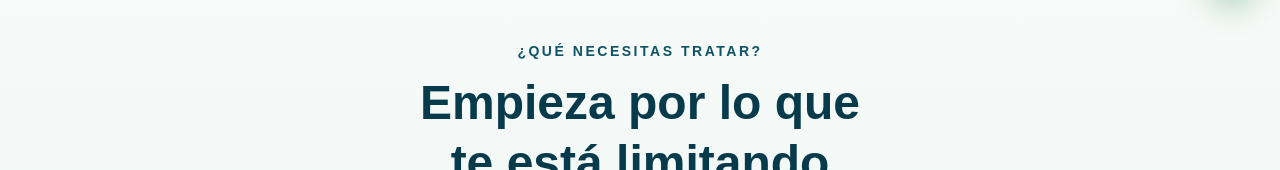
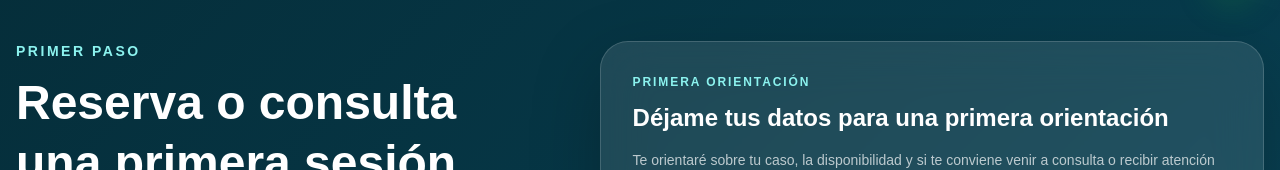
Before and after one commit to AltamiraSoftware/borja-fisio-landing, a Next.js app: page /tratamientos in a window 1280 px wide. Shown: the part 782-952 px from the top of the page. Built offline with nearby package versions, Linux system fonts and the light colour scheme; no server answers.

Commit message:
ux: place single functional contact form immediately after every standard page hero

```diff
--- a/src/components/common/StandardPage.tsx
+++ b/src/components/common/StandardPage.tsx
@@ -3,6 +3,7 @@ import { Header } from "@/components/landing/Header";
 import { Footer } from "@/components/landing/Footer";
 import { FloatingWhatsApp } from "@/components/landing/FloatingWhatsApp";
 import { InteriorHero } from "@/components/common/InteriorHero";
+import { ContactSection } from "@/components/landing/ContactSection";
 
 type StandardPageProps = {
   eyebrow: string;
@@ -15,9 +16,11 @@ type StandardPageProps = {
   featureHero?: boolean;
   heroActions?: ReactNode;
   heroStrip?: ReactNode;
+  contactAfterHero?: boolean;
+  contactTopic?: string;
 };
 
-export function StandardPage({ eyebrow, title, intro, children, afterContent, followingContent, finalContent, featureHero = false, heroActions, heroStrip }: StandardPageProps) {
+export function StandardPage({ eyebrow, title, intro, children, afterContent, followingContent, finalContent, featureHero = false, heroActions, heroStrip, contactAfterHero = true, contactTopic }: StandardPageProps) {
   return (
     <>
       <Header />
@@ -34,6 +37,7 @@ export function StandardPage({ eyebrow, title, intro, children, afterContent, fo
             </div>
           </section>
         )}
+        {contactAfterHero && <ContactSection topic={contactTopic} />}
         <div className="page-flow-bg px-4 py-20">
           <div className="mx-auto max-w-7xl">{children}</div>
         </div>
```
